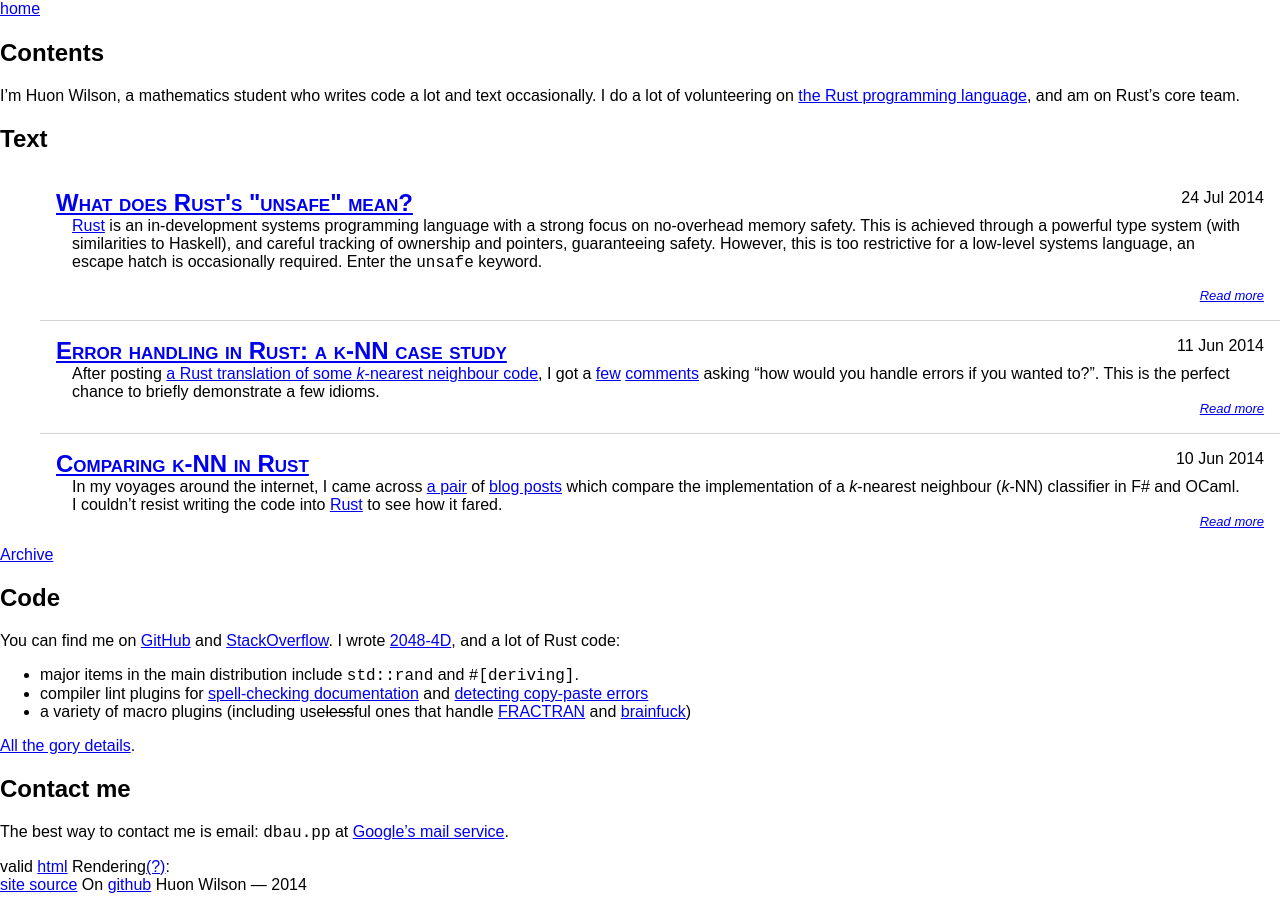
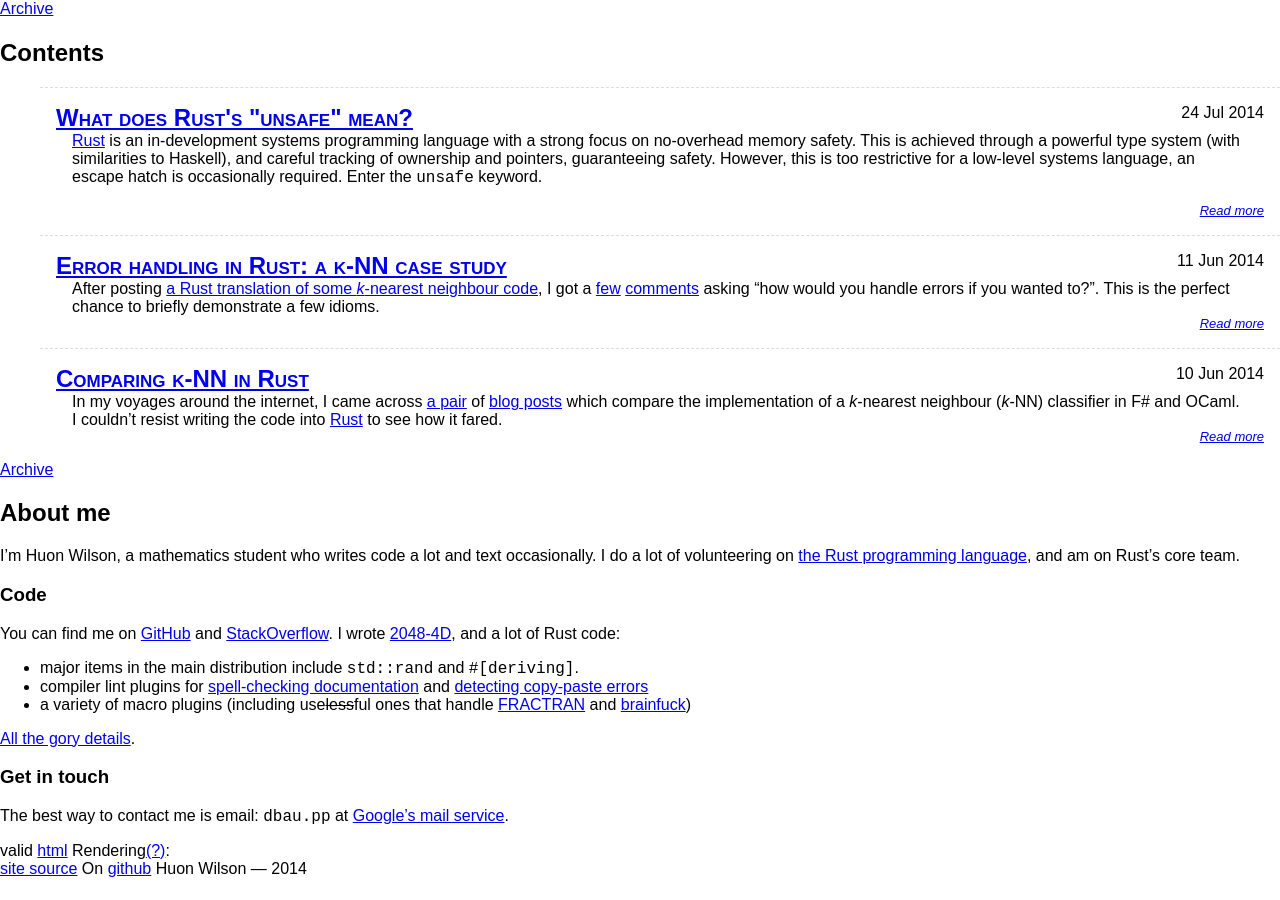
Before and after one commit to huonw/huonw.github.io, a Jekyll site: the page built from index.md, in a window 1280 px wide. Built offline with Jekyll 4.4.1, drawn with Linux system fonts in a browser that asks for light colours; comment, search, counter and statistics services are not loaded.

Commit message:
Make the image a link to the main page and fiddle with styles/orders.

```diff
--- a/_layouts/default.html
+++ b/_layouts/default.html
@@ -14,7 +14,7 @@
             {% capture num_parts %}{{ url_parts | number_of_words | minus: 1 }}{% endcapture %}
             {% assign previous="" %}
             {% if num_parts == "0" or num_parts == "-1" or page.no_breadcrumbs %}
-              <a href="/">home</a> &nbsp;
+              <!--<a href="/">home</a> &nbsp;-->
             {% else %}
               <a href="/">home</a> &#187;
               {% for unused in site.breadcrumb_list limit:num_parts %}
@@ -28,13 +28,13 @@
 	</span>
       </div>
       <div class="right">
-        <!-- <a href="/about">About me</a> &mdash;
-        <a href="/archives.html">Archives</a> -->
+        <!-- <a href="/about">About me</a> &mdash; -->
+        <a href="/archive.html">Archive</a>
       </div>
     </div>
   </div>
   <div id="content-wrapper" >
-    <div id="head-img"></div>
+    <a href="/"><div id="head-img"></div></a>
     <h1 id="title">{{ page.title }}
     </h1>
     {% if page.subtitle %}
--- a/css/archive.css
+++ b/css/archive.css
@@ -1,13 +1,15 @@
 ul.post-list {
-  list-style: none
+  list-style: none;
+  margin: 0;
 }
 
 .post-post {
   padding: 1em;
+  margin: 0;
 }
 
-.post-post:not(:first-child) {
-  border-top: 1px solid lightgrey;
+.post-post {
+  border-top: 1px dashed  #ddd;
   margin-top: 1em;
 }
 
--- a/index.md
+++ b/index.md
@@ -6,13 +6,6 @@
 no_toc: true
 google_meta: true
 ---
-
-I'm Huon Wilson, a mathematics student who writes code a lot and text
-occasionally. I do a lot of volunteering on
-[the Rust programming language](http://rust-lang.org/), and am on
-Rust's core team.
-
-## Text
 
 <ul class="post-list">
 {% for post in site.posts limit: 4 %}
@@ -28,7 +21,14 @@
 
 [Archive](archive.html)
 
-## Code
+## About me
+
+I'm Huon Wilson, a mathematics student who writes code a lot and text
+occasionally. I do a lot of volunteering on
+[the Rust programming language](http://rust-lang.org/), and am on
+Rust's core team.
+
+### Code
 
 You can find me on [GitHub](https://github.com/huonw) and
 [StackOverflow](http://stackoverflow.com/users/1256624/dbaupp). I
@@ -46,7 +46,7 @@
 
 [All the gory details](https://github.com/huonw?tab=repositories).
 
-## Contact me
+### Get in touch
 
 The best way to contact me is email: `d``b``a``u``.``p``p` at
 [Google's mail service](http://gmail.com).
```
Also changed, not shown: archive.md (+2 -0 lines).
